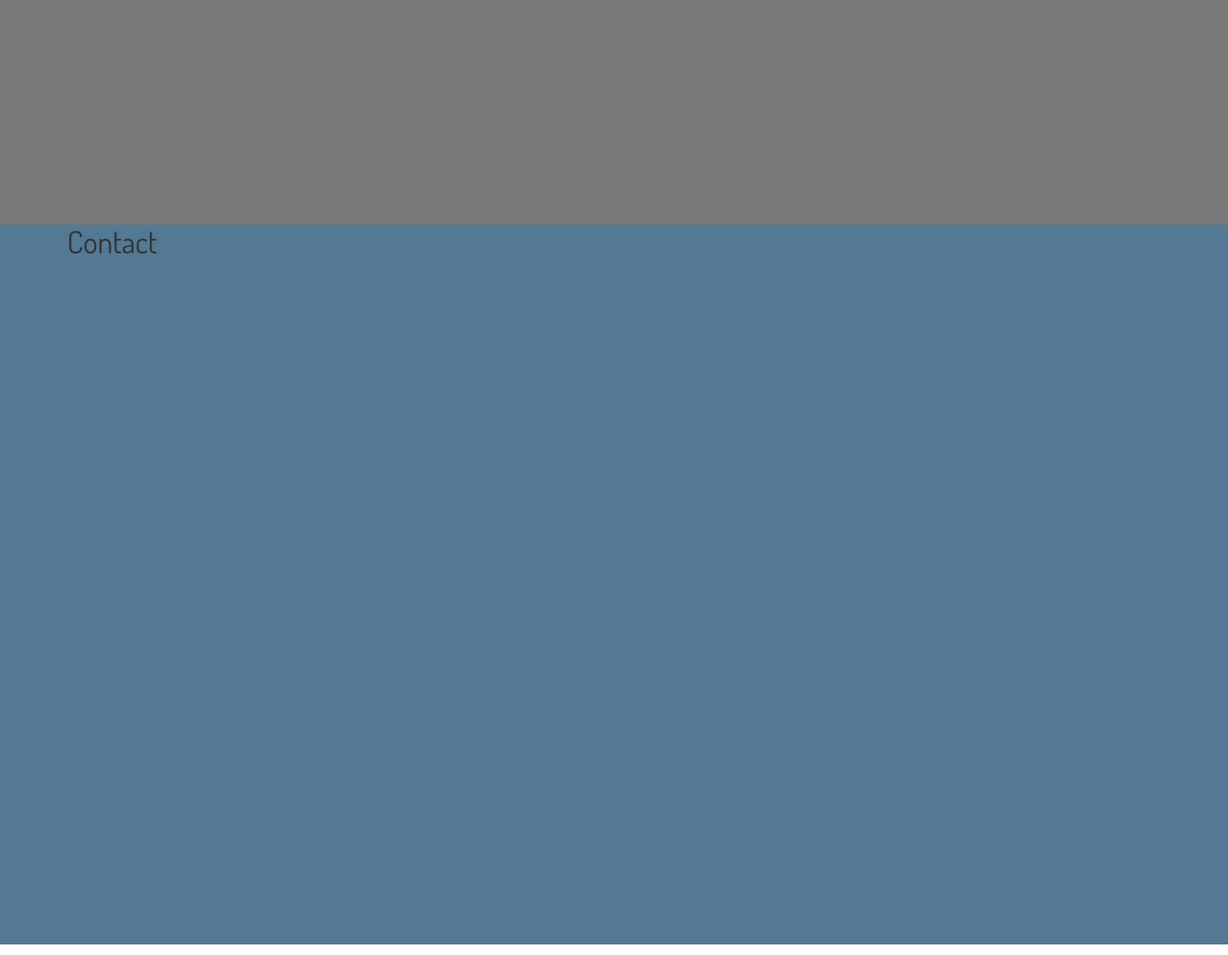
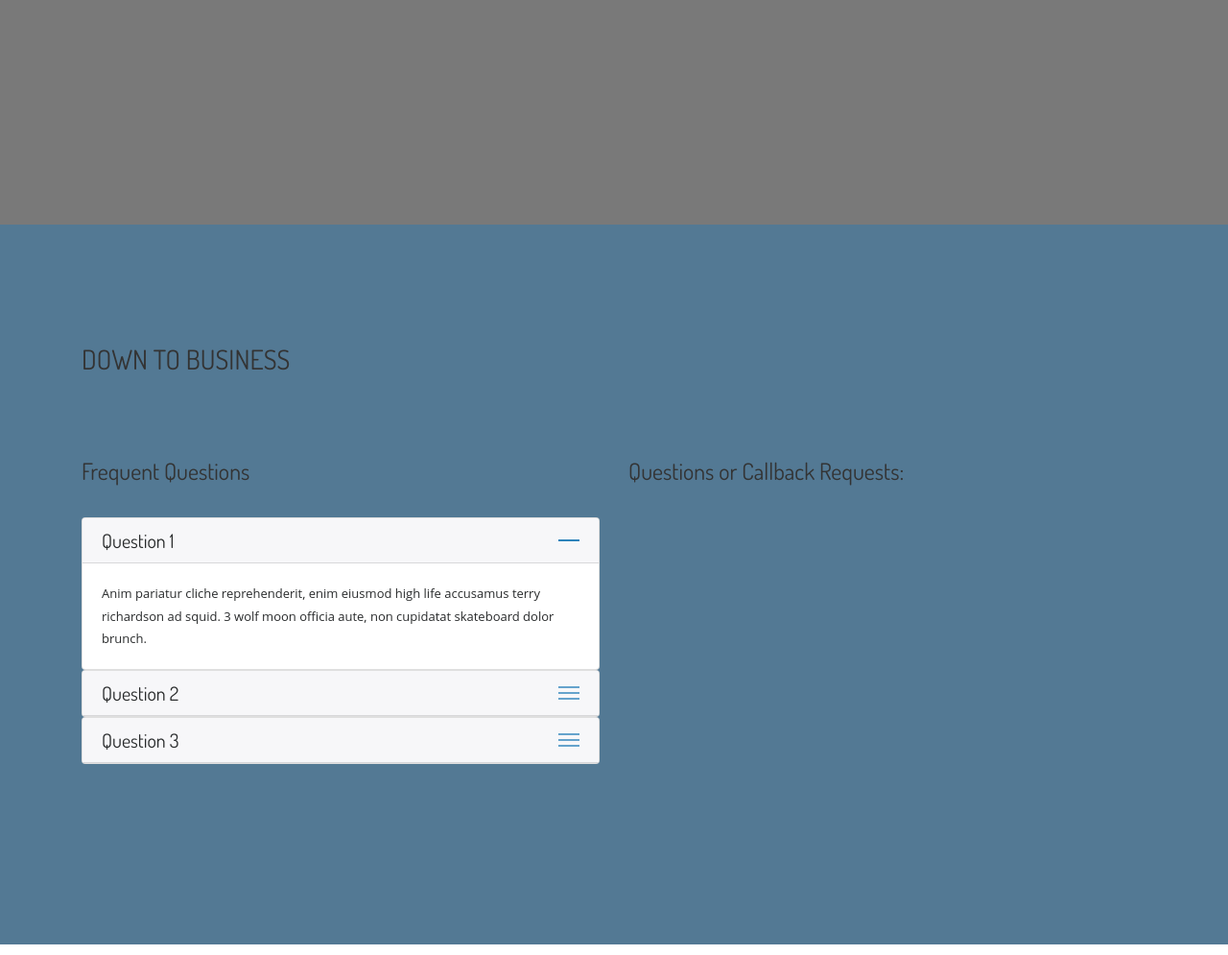
Before and after one commit to ge022/theme1, a WordPress theme: template index.php in a window 1280 px wide. Shown: the part 1316-2311 px from the top of the page at 96% size. Run offline with PHP 8.4 and a stand-in for WordPress, Linux system fonts and the light colour scheme; the site name, menu and one post (Sample post) are stand-ins, and other content is empty.

Commit message:
Added contact section

```diff
--- a/contact.php
+++ b/contact.php
@@ -3,8 +3,121 @@
 
     <div class="row">
 
-      <div class="col-xs-12">
-        <h2>Contact</h2>
+      <div class="contact-heading">
+        <div class="container">
+
+          <div class="col-xs-12">
+            <h3>DOWN TO BUSINESS</h3>
+          </div>
+
+        </div>
+      </div>
+
+      <div class="col-xs-12 col-md-6">
+        <h4 class="about-subheader">Frequent Questions</h4>
+
+        <div id="accordion" role="tablist" aria-multiselectable="true">
+
+          <div class="card">
+            <div class="card-header" role="tab" id="headingOne">
+              <h5 class="mb-0">
+                <a data-toggle="collapse" data-parent="#accordion" href="#collapseOne" aria-expanded="true"
+                   aria-controls="collapseOne">
+
+                  <div class="accordian-card-header">
+
+                    <div>Question 1</div>
+
+                    <div class="minus">
+                      <span class="icon-bar"></span>
+                      <span class="icon-bar"></span>
+                      <span class="icon-bar"></span>
+                    </div>
+
+                  </div>
+
+                </a>
+              </h5>
+            </div>
+
+            <div id="collapseOne" class="collapse show" role="tabpanel" aria-labelledby="headingOne"
+                 aria-expanded="true">
+              <div class="card-block">
+                Anim pariatur cliche reprehenderit, enim eiusmod high life accusamus terry richardson ad squid. 3 wolf
+                moon officia aute, non cupidatat skateboard dolor brunch.
+              </div>
+            </div>
+          </div>
+
+          <div class="card">
+            <div class="card-header" role="tab" id="headingTwo">
+              <h5 class="mb-0">
+                <a class="collapsed" data-toggle="collapse" data-parent="#accordion" href="#collapseTwo"
+                   aria-expanded="false" aria-controls="collapseTwo">
+
+                  <div class="accordian-card-header collapsed">
+
+                    <div>Question 2</div>
+
+                    <div class="minus">
+                      <span class="icon-bar"></span>
+                      <span class="icon-bar"></span>
+                      <span class="icon-bar"></span>
+                    </div>
+
+                  </div>
+
+                </a>
+              </h5>
+            </div>
+            <div id="collapseTwo" class="collapse" role="tabpanel" aria-labelledby="headingTwo">
+              <div class="card-block">
+                Anim pariatur cliche reprehenderit, enim eiusmod high life accusamus terry richardson ad squid. 3 wolf
+                moon officia aute, non cupidatat skateboard dolor brunch.
+              </div>
+            </div>
+          </div>
+
+          <div class="card">
+            <div class="card-header" role="tab" id="headingThree">
+              <h5 class="mb-0">
+                <a class="collapsed" data-toggle="collapse" data-parent="#accordion" href="#collapseThree"
+                   aria-expanded="false" aria-controls="collapseThree">
+
+                  <div class="accordian-card-header collapsed">
+
+                    <div>Question 3</div>
+
+                    <div class="minus">
+                      <span class="icon-bar"></span>
+                      <span class="icon-bar"></span>
+                      <span class="icon-bar"></span>
+                    </div>
+
+                  </div>
+
+                </a>
+              </h5>
+            </div>
+            <div id="collapseThree" class="collapse" role="tabpanel" aria-labelledby="headingThree">
+              <div class="card-block">
+                Anim pariatur cliche reprehenderit, enim eiusmod high life accusamus terry richardson ad squid. 3 wolf
+                moon officia aute, non cupidatat skateboard dolor brunch.
+              </div>
+            </div>
+          </div>
+
+        </div>
+
+      </div>
+
+      <div class="col-xs-12 col-md-6">
+        <h4 class="about-subheader">Questions or Callback Requests:</h4>
+
+        <div class="contact-form">
+          <?php echo do_shortcode('[contact-form-7 id="88" title="Contact form 1"]') ?>
+        </div>
+
       </div>
 
     </div>
--- a/css/contact.css
+++ b/css/contact.css
@@ -0,0 +1,56 @@
+.contact-heading {
+  margin: 125px 0 80px 0;
+}
+
+.about-subheader {
+  margin-bottom: 35px;
+}
+
+.accordian-card-header {
+  display: flex;
+  justify-content: space-between;
+}
+
+.accordian-card-header .icon-bar {
+  -webkit-transition: all 0.2s;
+  transition: all 0.2s;
+}
+
+.accordian-card-header .icon-bar {
+  display: block;
+  background-color: rgba(41, 128, 185, .7);
+  height: 2px;
+  width: 22px;
+  margin-top: 4px;
+  margin-bottom: 4px;
+  -webkit-transform: rotate(0deg);
+  -moz-transform: rotate(0deg);
+  -o-transform: rotate(0deg);
+  transform: rotate(0deg);
+  position: relative;
+  left: 0;
+  opacity: 1;
+}
+
+/* ANIMATED MINUS */
+.accordian-card-header.collapsed .icon-bar:nth-of-type(1) {
+  transform: translate3d(0,0,0) rotate(0deg);
+}
+
+.accordian-card-header.collapsed .icon-bar:nth-of-type(2) {
+  transform: translate3d(0,0,0) rotate(0deg);
+}
+
+.accordian-card-header.collapsed .icon-bar:nth-of-type(3) {
+  transform: translate3d(0,0,0) rotate(0deg);
+}
+
+.accordian-card-header .icon-bar:nth-of-type(1) {
+  transform: translate3d(0,6px,0);
+}
+
+.accordian-card-header .icon-bar:nth-of-type(3) {
+  transform: translate3d(0,-6px,0);
+}
+
+/* END ANIMATED MINUS */
--- a/footer.php
+++ b/footer.php
@@ -82,6 +82,7 @@
 <script src="<?php bloginfo('template_url'); ?>/js/bootstrap.min.js"></script>
 <!-- Custom JS -->
 <script src="<?php bloginfo('template_url'); ?>/js/index.js"></script>
+<script src="<?php bloginfo('template_url'); ?>/js/contact.js"></script>
 
 </body>
 </html>
--- /dev/null
+++ b/js/contact.js
@@ -0,0 +1,11 @@
+$(function () {
+
+  /* Accordion collapse animation */
+  $('.collapse').on('show.bs.collapse', function () {
+    $(this).parent().find('.accordian-card-header').removeClass("collapsed");
+  }).on('hide.bs.collapse', function () {
+    $(this).parent().find('.accordian-card-header').addClass("collapsed");
+  });
+
+
+});
```
